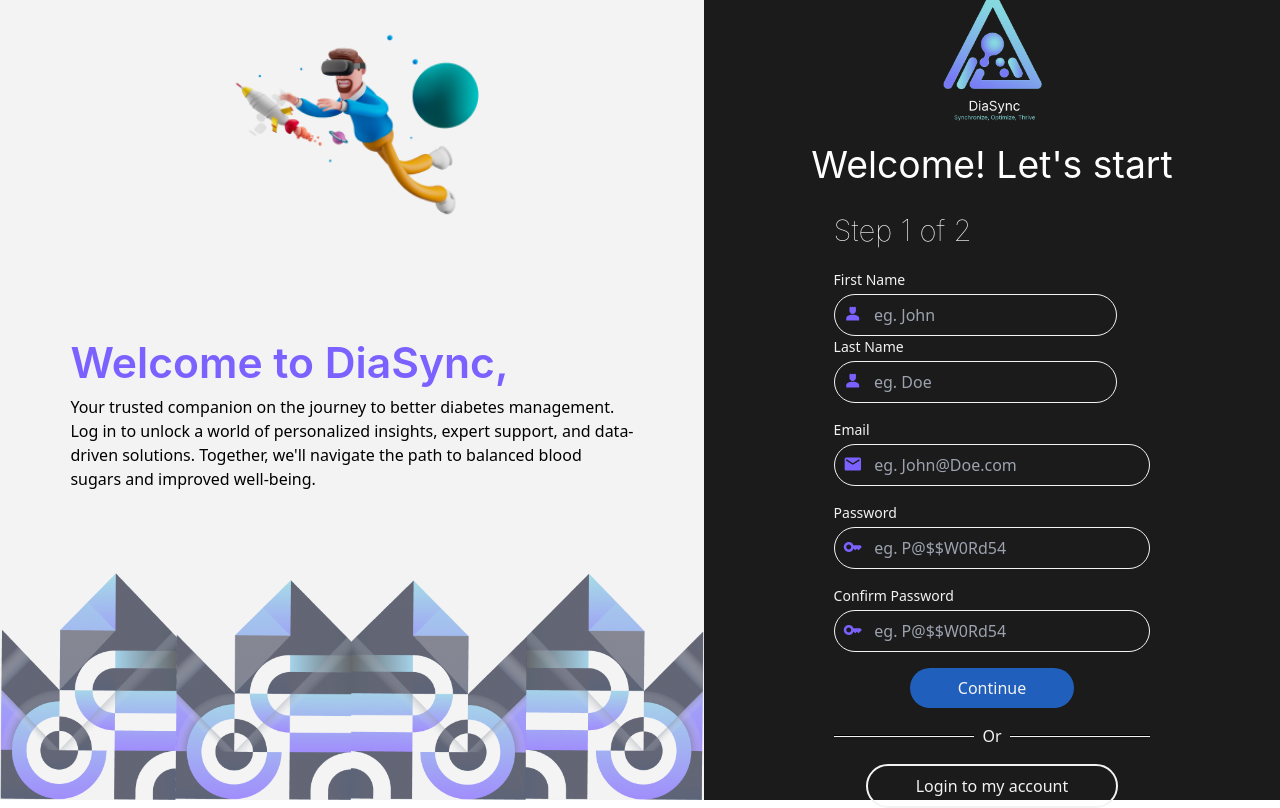
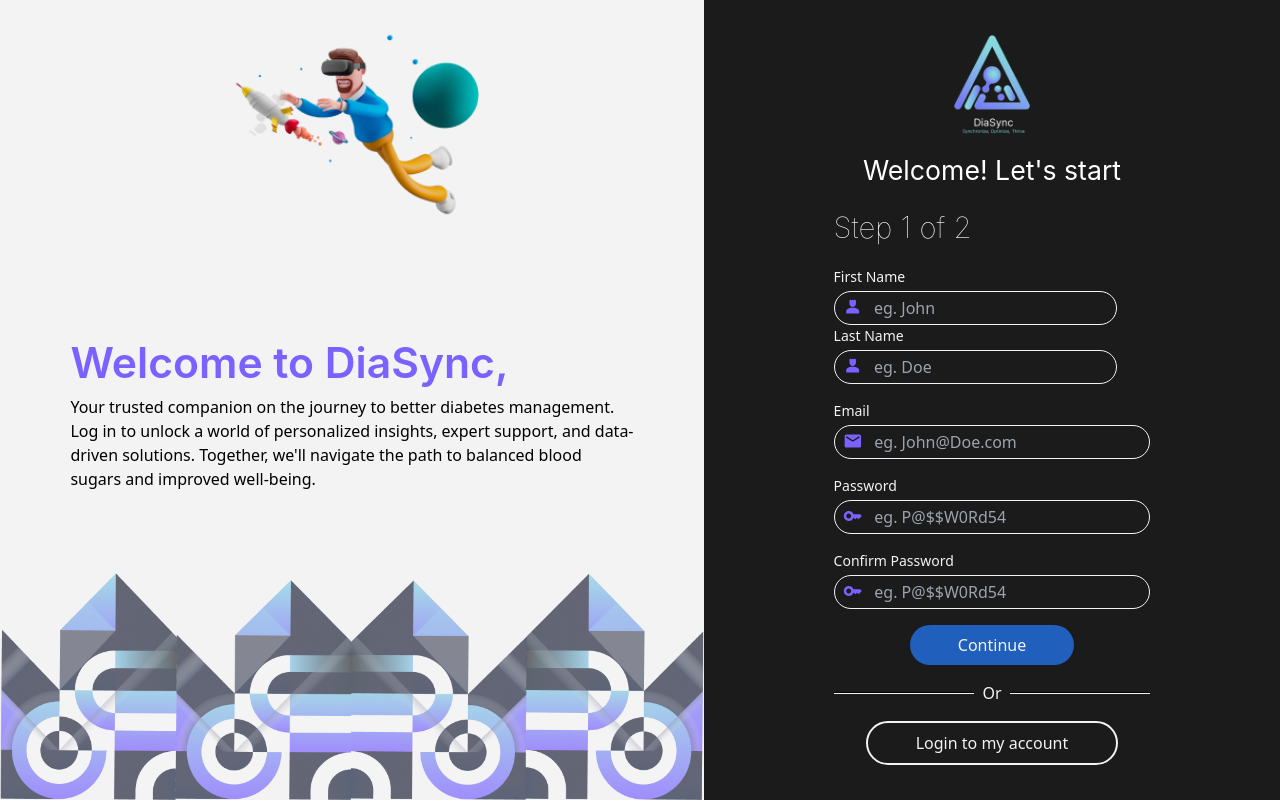
Before and after one commit to LeandervanAarde26/diasync, a Next.js app: page /Register in a window 1280 px wide. Built offline with nearby package versions, Linux system fonts and the light colour scheme; no server answers.

Commit message:
smol changes

```diff
--- a/components/Common/Input.component.tsx
+++ b/components/Common/Input.component.tsx
@@ -21,7 +21,7 @@ InputType) {
         {label}
       </p>
       <div
-        className={`flex flex-row p-2 border-[1.5px] ${
+        className={`flex flex-row p-1 px-2 border-[1.5px] ${
           err ? `border-csDanger` : `border-cswhite`
         } rounded-full gap-x-3 w-${width}`}
       >
--- a/components/Features/RegisterStepOne.component.tsx
+++ b/components/Features/RegisterStepOne.component.tsx
@@ -66,7 +66,7 @@ function RegisterStepOne() {
   return (
     <>
       <h5>Step 1 of 2</h5>
-      <div className="flex flex-row flex-wrap gap-x-5 w-full ">
+      <div className="flex flex-row flex-wrap gap-x-3  w-full ">
         <Input
           err={firstNameError}
           width={""}
--- a/components/Features/RightContainer.tsx
+++ b/components/Features/RightContainer.tsx
@@ -32,7 +32,7 @@ function RightContainer() {
           />
         </div>
 
-        <div className="w-[120px] h-[120px] bg-cspurple rounded-full absolute top-[20%] overflow-hidden flex object-center object-contain ">
+        <div className="w-[100px] h-[100px] bg-cspurple rounded-full absolute top-[20%] overflow-hidden flex object-center object-contain ">
           <Image
             src={values.sex == 'Male' ? male : woman}
             alt="Shapes"
@@ -41,9 +41,9 @@ function RightContainer() {
           />
         </div>
 
-        <p className="relative top-20  z-10"><b>{values.name}</b></p>
-        <p className="relative top-20  z-10">{values.type}</p>
-        <p className="relative top-20  z-10">{values.email}</p>
+        <p className="relative top-12  z-10"><b>{values.name}</b></p>
+        <p className="relative top-11  z-10">{values.type}</p>
+        <p className="relative top-11  z-10">{values.email}</p>
       </div>
 
       <div className="bg-cswhite w-[100%] h-[65%] rounded-2xl overflow-hidden p-5">
--- a/pages/Register.tsx
+++ b/pages/Register.tsx
@@ -58,13 +58,13 @@ function Register() {
     <div className="flex flex-1 h-screen bg-cswhite">
       <AuthContainer />
       {/* Right Container */}
-      <div className="bg-csblack h-max w-full sm:w-[45%] sm:h-screen flex flex-col items-center justify-center p-6 gap-y-12 sm: gap-y-4">
-        <Image src={logo} height={130} alt="Logo" />
-        <h3 className="text-[20pt] sm:text-[28pt]">
+      <div className="bg-csblack h-max w-full sm:w-[45%] sm:h-screen flex flex-col items-center justify-center p-6 gap-y-10 sm: gap-y-4 ">
+        <Image src={logo} height={100} alt="Logo" />
+        <h3 className="text-[18pt] sm:text-[20pt]">
           {moveOn ? "" : registerData.register}
         </h3>
 
-        <div className="flex flex-col gap-y-4 w-full sm:w-[60%]">
+        <div className="flex flex-col gap-y-4 w-full sm:w-[60%] overflow-scroll">
           {moveOn ? <RegisterStepTwo /> : <RegisterStepOne />}
 
           <div className="flex items-center justify-center">
--- a/pages/analyse.tsx
+++ b/pages/analyse.tsx
@@ -112,7 +112,7 @@ function Analyse() {
 
               <div className=" h-[100%] w-[50%] overflow-hidden flex flex-col">
                 <h5 id="adjustments" className="mb-3 md:ml-[50px]">
-                  Dietary adjustments based on your glucose trends
+                  Dietary adjustments based on your glucose
                 </h5>
                 <div className="w-[100%] h-[100%] flex flex-row gap-x-5 justify-end">
                   {analysis.DietarySuggestions.map((i: any) => (
```
